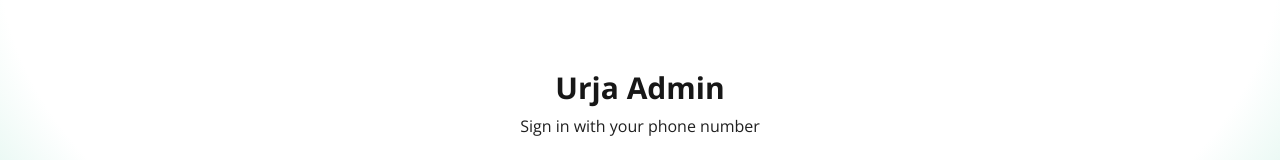
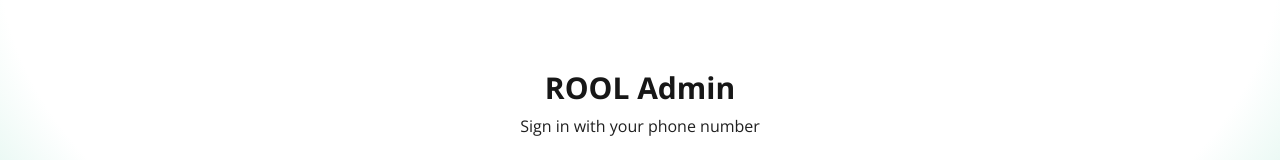
Before and after one commit to ev-cap/urja-admin, a Next.js app: page /auth/signin in a window 1280 px wide. Shown: the part 124-284 px from the top of the page. Built offline with nearby package versions, Linux system fonts and the light colour scheme; no server answers.

Commit message:
Update sign-in and sign-up page titles: change "Urja Admin" to "ROOL Admin" for consistent branding across authentication components.

```diff
--- a/app/auth/signin/page.tsx
+++ b/app/auth/signin/page.tsx
@@ -204,7 +204,7 @@ export default function SignInPage() {
         <div className="text-center mb-8">
           <Link href="/">
             <h1 className="text-3xl font-bold text-foreground mb-2 cursor-pointer hover:text-primary transition-colors">
-              Urja Admin
+              ROOL Admin
             </h1>
           </Link>
           <p className="text-muted-foreground">
--- a/app/auth/signup/page.tsx
+++ b/app/auth/signup/page.tsx
@@ -163,7 +163,7 @@ export default function SignUpPage() {
         <div className="text-center mb-8">
           <Link href="/">
             <h1 className="text-3xl font-bold text-foreground mb-2 cursor-pointer hover:text-primary transition-colors">
-              Urja Admin
+              ROOl Admin
             </h1>
           </Link>
           <p className="text-muted-foreground">
```
